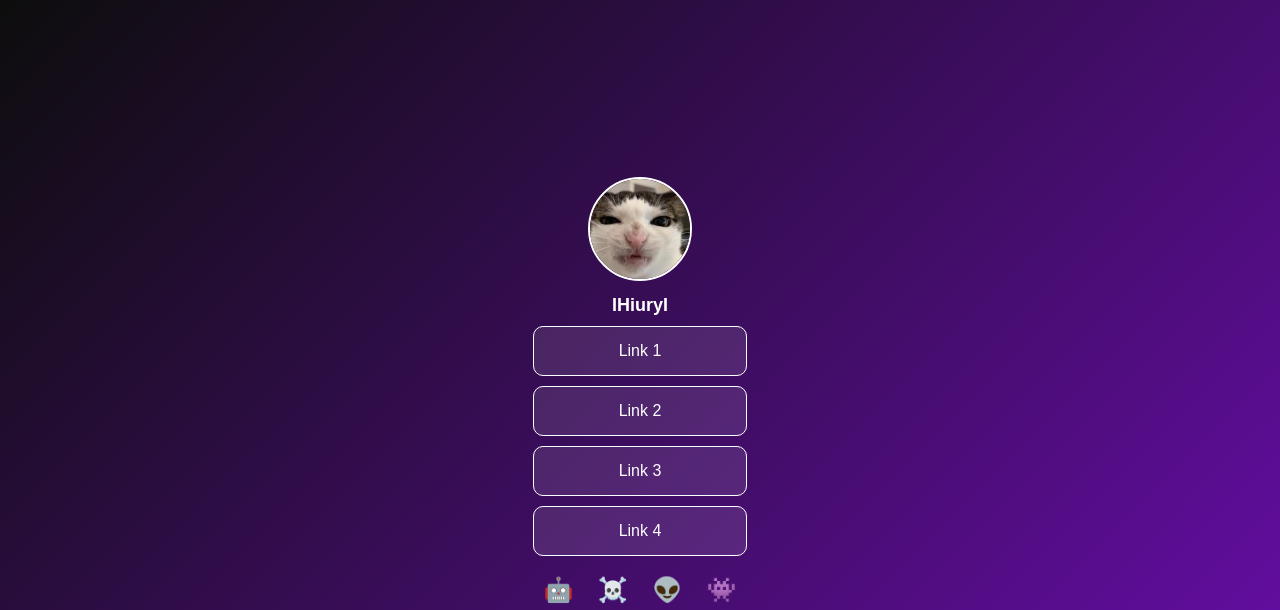
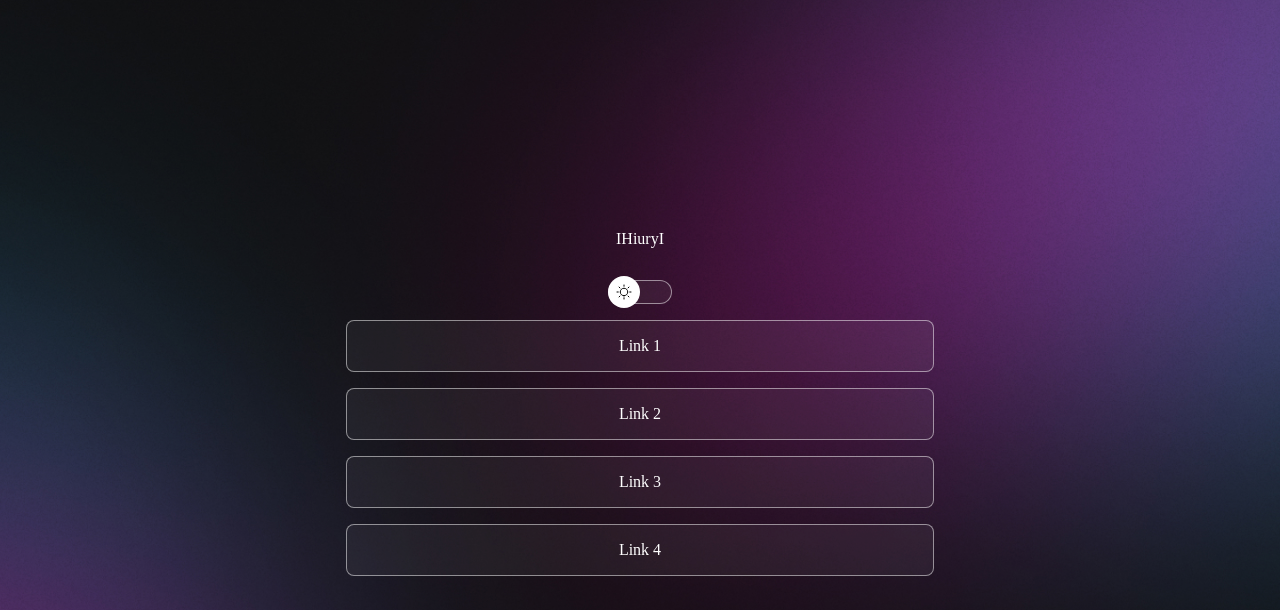
Before and after one commit to IHiuryI/atividade03, a plain HTML site: page index.html in a window 1280 px wide. Shown: the top 610 px of the page. Drawn offline with nearby package versions, Linux system fonts and the light colour scheme.

Commit message:
atv3 pt 2
atv3 pt 02

```diff
--- /dev/null
+++ b/assets/css/style.css
@@ -0,0 +1,169 @@
+* {
+    margin: 0;
+    padding: 0;
+    box-sizing: border-box;
+}
+
+:root {
+    --corTexto: white;
+    --fundoSite: url('../img/bg-mobile.jpg');
+    --corBorda: rgba(255, 255, 255, 0.5);
+    --corBotao: rgba(255, 255, 255, 0.05);
+    --corBotaoHover: rgba(255, 255, 255, 0.02);
+    --corBrilho: rgba(255, 255, 255, 0.2);
+    --bgModo: url('../img/sun.svg');
+    --imgPerfil: url('')
+}
+
+.light {
+    --corTexto: black;
+    --fundoSite: url('../img/bg-mobile-light.jpg');
+    --corBorda: rgba(0, 0, 0, 0.5);
+    --corBotao: rgba(0, 0, 0, 0.05);
+    --corBotaoHover: rgba(0, 0, 0, 0.1);
+    --corBrilho: rgba(0, 0, 0, 0.2);
+    --bgModo: url('../img/moon-stars.svg');
+    --imgPerfil: url('')
+}
+
+body {
+    background: var(--fundoSite) no-repeat center center/cover;
+    color: var(--corTexto);
+}
+
+main {
+    width: 90%;
+    max-width: 588px;
+    margin: 0 auto;
+    display: flex;
+    flex-direction: column;
+    align-items: center;
+}
+
+#imgPerfil {
+    margin-top: 64px;
+    height: 150px;
+    width: 150px;
+    background: var(--imgPerfil) no-repeat center center/cover;
+}
+
+p {
+    margin: 16px 0;
+}
+
+/* Nessa parte estou estilizando o botão de troca */
+#troca {
+    width: 64px;
+    position: relative;
+    margin: 16px 0;
+}
+
+#btnFundo {
+    width: 64px;
+    height: 24px;
+    background: var(--corBotao);
+    border: 1px solid var(--corBorda);
+    border-radius: 50px;
+}
+
+#btn {
+    width: 32px; /* Largura */
+    height: 32px; /* Altura */
+    background: white var(--bgModo) no-repeat center;
+    border-radius: 50%;
+    position: absolute;
+    top: 50%;
+    left: 0;
+    transform:  translateY(-50%);
+    cursor: pointer;
+    animation: slide-back 0.4s;
+}
+
+.light #btn {
+    animation:  slide-in 0.4s forwards;
+}
+
+#btn:hover {
+    outline: 8px solid var(--corBrilho);
+}
+
+#navLinks {
+    display: flex;
+    flex-direction: column;
+    width: 100%;
+}
+
+#navLinks a {
+    display: flex;
+    text-decoration: none;
+    background: var(--corBotao);
+    border: 1px solid var(--corBorda);
+    padding: 16px 24px;
+    justify-content: center;
+    color: var(--corTexto);
+    border-radius: 8px;
+    margin-bottom: 16px;
+}
+
+#navLinks a:hover {
+    background: var(--corBotaoHover);
+    border: 1.5px solid var(--corTexto);
+
+}
+
+#navSocial {
+    margin-top: 8px;
+    width: 100%;
+    display: flex;
+    justify-content: center;
+    font-size: 24px;
+}
+
+#navSocial a{
+    color: var(--corTexto);
+    display: flex;
+    padding: 16px;
+    align-items: center;
+    justify-content: center;
+    border-radius: 50%;
+}
+
+#navSocial a:hover {
+    background: var(--corBrilho);
+}
+
+footer {
+    padding: 64px 0;
+    text-align: center;
+}
+
+@media (min-width: 700px) {
+    :root {
+        --fundoSite: url(../img/bg-desktop.jpg)
+    }
+
+    .light {
+        --fundoSite: url(../img/bg-desktop-light.jpg)
+    }
+}
+
+
+
+@keyframes slide-in {
+    from {
+        left: 0;
+    }
+    to {
+        left: 50%;
+    }
+}
+
+@keyframes slide-back {
+    from {
+        left: 50%;
+    }
+    to {
+        left: 0;
+    }
+
+}
--- /dev/null
+++ b/assets/scripts/troca.js
@@ -0,0 +1,4 @@
+function toggleMode () {
+    const html = document.documentElement
+    html.classList.toggle('light')
+}
--- a/index.html
+++ b/index.html
@@ -1,28 +1,44 @@
 <!DOCTYPE html>
 <html lang="en">
+
 <head>
     <meta charset="UTF-8">
     <meta name="viewport" content="width=device-width, initial-scale=1.0">
-    <link rel="stylesheet" href="style.css">
     <title>Document</title>
+    <link rel="stylesheet" href="assets/css/style.css">
 </head>
+
 <body>
-    <div class="container">
-        <img src="imagens/images.jpg" alt="" class="profile-img" />
-        <div class="username">IHiuryI</div>
-        <div class="links">
+    <main>
+        <div id="imgPerfil"></div>
+        <p>IHiuryI</p>
+        <div id="troca">
+            <div id="btnFundo"></div>
+            <div id="btn" onclick="toggleMode()"></div>
+        </div>
+        <nav id="navLinks">
             <a href="https://www.youtube.com/" target="_blank">Link 1</a>
             <a href="https://www.youtube.com/" target="_blank">Link 2</a>
             <a href="https://www.youtube.com/" target="_blank">Link 3</a>
             <a href="https://www.youtube.com/" target="_blank">Link 4</a>
-        </div>
-        <div class="social-icons">
-             <a href="https://www.youtube.com/" target="_blank">🤖</a>
-             <a href="https://www.youtube.com/" target="_blank">☠️</a>
-             <a href="https://www.youtube.com/" target="_blank">👽</a>
-             <a href="https://www.youtube.com/" target="_blank">👾</a>
-        </div>
-       <div class="footer"></div>
-    </div>
+        </nav>
+        <nav id="navSocial">
+            <a href="https://www.youtube.com/" target="_blank"><ion-icon name="logo-github"></ion-icon></a>
+            <a href="https://www.youtube.com/" target="_blank"><ion-icon name="logo-instagram"></ion-icon>
+            <a href="https://www.youtube.com/" target="_blank"><ion-icon name="logo-youtube"></ion-icon>
+            <a href="https://www.youtube.com/" target="_blank"><ion-icon name="logo-linkedin"></ion-icon></a>
+        </nav>
+    </main>
+
+    <footer>
+        &copy; Desenvolvido por Hiury Henrique
+    </footer>
+
+
+    <script type="module" src="https://unpkg.com/ionicons@7.1.0/dist/ionicons/ionicons.esm.js"></script>
+    <script nomodule src="https://unpkg.com/ionicons@7.1.0/dist/ionicons/ionicons.js"></script>
+
+    <script src="assets/scripts/troca.js"></script>
 </body>
+
 </html>
--- a/style.css
+++ /dev/null
@@ -1,73 +0,0 @@
-:root {
-  --black: #0d0d0d;
-  --violet: #6a0dad;
-  --grey: #aaa;
-  --white: #fff;
-}
-
-body {
-  font-family: Arial, sans-serif;
-  /* background: linear-gradient(135deg, var(--grey), var(--violet)); */
-  background: linear-gradient(135deg, var(--black), var(--violet));
-
-  color: var(--white);
-  display: flex;
-  justify-content: center;
-  align-items: center;
-  height: 100vh;
-  margin: 0;
-}
-
-.container {
-  text-align: center;
-}
-
-.profile-img {
-  width: 100px;
-  height: 100px;
-  border-radius: 50%;
-  object-fit: cover;
-  border: 2px solid var(--white);
-}
-
-.username {
-  margin: 10px 0;
-  font-size: 18px;
-  font-weight: bold;
-}
-
-.links a {
-  display: block;
-  padding: 15px;
-  margin: 10px 0;
-  background: rgba(255, 255, 255, 0.1);
-  color: var(--white);
-  text-decoration: none;
-  border-radius: 10px;
-  border: 1px solid var(--white);
-}
-
-.links a:hover {
-  background: rgba(255, 255, 255, 0.2);
-}
-
-.social-icons {
-  margin-top: 20px;
-}
-
-.social-icons a {
-  margin: 0 10px;
-  color: var(--white);
-  font-size: 24px;
-  text-decoration: none;
-  transition: color 0.3s;
-}
-
-.social-icons a:hover {
-  color: var(--grey);
-}
-
-.footer {
-  margin-top: 20px;
-  font-size: 14px;
-}
```
Also changed, not shown: assets/img/OIP.jpg (added), assets/img/avatar-light.png (added), assets/img/avatar.png (added), assets/img/bg-desktop-light.jpg (added), assets/img/bg-desktop.jpg (added), assets/img/bg-mobile-light.jpg (added), assets/img/bg-mobile.jpg (added), assets/img/moon-stars.svg (added), assets/img/sun.svg (added), imagens/bg-desktop-light.jpg (added), imagens/bg-desktop.jpg (added), imagens/bg-mobile-light.jpg (added), imagens/bg-mobile.jpg (added), 2 other files.
